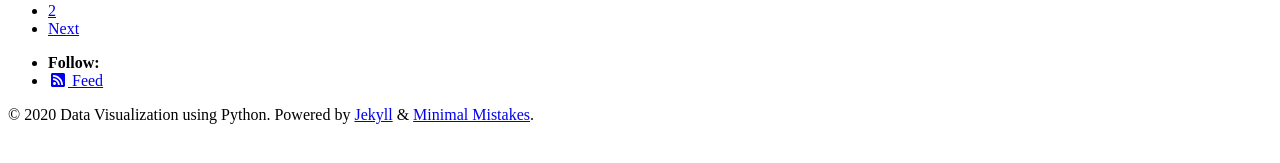
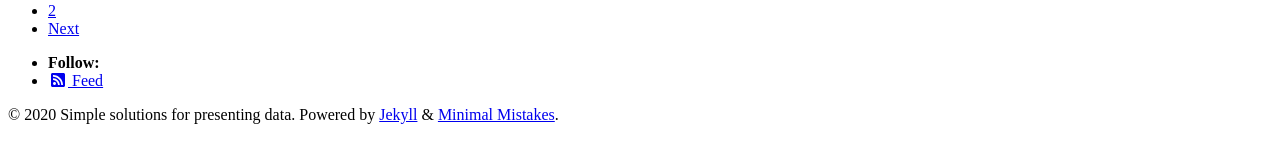
Before and after one commit to dg-data/tidbits, a Jekyll site: the page built from index.html, in a window 1280 px wide and 900 px high, scrolled down 647 px. Shown: the part 706-869 px from the top of the window. Built offline with Jekyll 4.4.1, drawn with Linux system fonts in a browser that asks for light colours; cached includes are drawn as plain includes; nearby versions of some CDN libraries; the list of posts is cut into pages by our own code; some of the changed text lies outside the part shown.

Commit message:
Update _config.yml

```diff
--- a/_config.yml
+++ b/_config.yml
@@ -16,13 +16,13 @@
 
 # Site Settings
 locale: "en-US"
-title: "Data Visualization using Python"
+title: "Simple solutions for presenting data"
 title_separator: "-"
 name: #
-description: "Displaying cool data visualizations"
-url: # the base hostname & protocol for your site e.g. "https://mmistakes.github.io"
-baseurl: # the subpath of your site, e.g. "/blog"
-repository: # GitHub username/repo-name e.g. "mmistakes/minimal-mistakes"
+description: "Data Visualization using Python"
+url: "https://dg-data.github.io"
+baseurl: "/tidbits"
+repository: "dg-data/tidbits"
 teaser: # path of fallback teaser image, e.g. "/assets/images/500x300.png"
 logo: # path of logo image to display in the masthead, e.g. "/assets/images/88x88.png"
 masthead_title: # overrides the website title displayed in the masthead, use " " for no title
```
